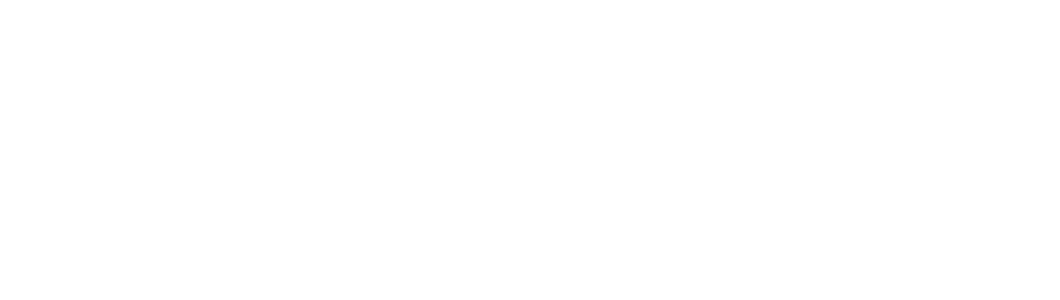
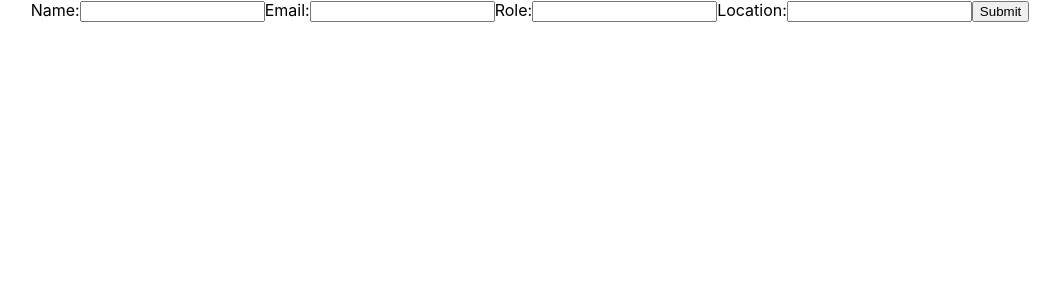
Before and after one commit to Web-29-TLs/team-builder, a React (Create React App) app: page / in a window 1280 px wide. Shown: the top 300 px of the page, without its empty margins (110-1170 px from the left). Built offline with nearby package versions, Linux system fonts and the light colour scheme.

Commit message:
have state functionality in the app file and form submit

```diff
--- a/src/App.js
+++ b/src/App.js
@@ -1,14 +1,19 @@
 import React, { useState } from 'react';
+import Form from './components/Form';
 
 import './App.css';
 
 function App() {
   const [members, setMembers] = useState([])
+  console.log(members)
+  const addMember = (newMember) => {
 
+    setMembers([...members, newMember])
+  }
 
   return (
     <div className="App">
-
+      <Form addMember={addMember} />
     </div>
   );
 }
--- a/src/components/Form.js
+++ b/src/components/Form.js
@@ -7,14 +7,14 @@
         setInput({...input, [event.target.name]: event.target.value})
     }
 
-    const handleSubmit = event => {
+    const handleSubmit = (event) => {
         event.preventDefault()
         props.addMember(input)
         setInput({name:'', email: '', role: '', location: ''})
     }
 
     return (
-        <form onSubmit={() => handleSubmit()}>
+        <form onSubmit={(event) => handleSubmit(event)}>
             <label>Name:
                 <input type='text' name='name' value={input.name} onChange={(event) => handleChange(event)} ></input>
             </label>
```
